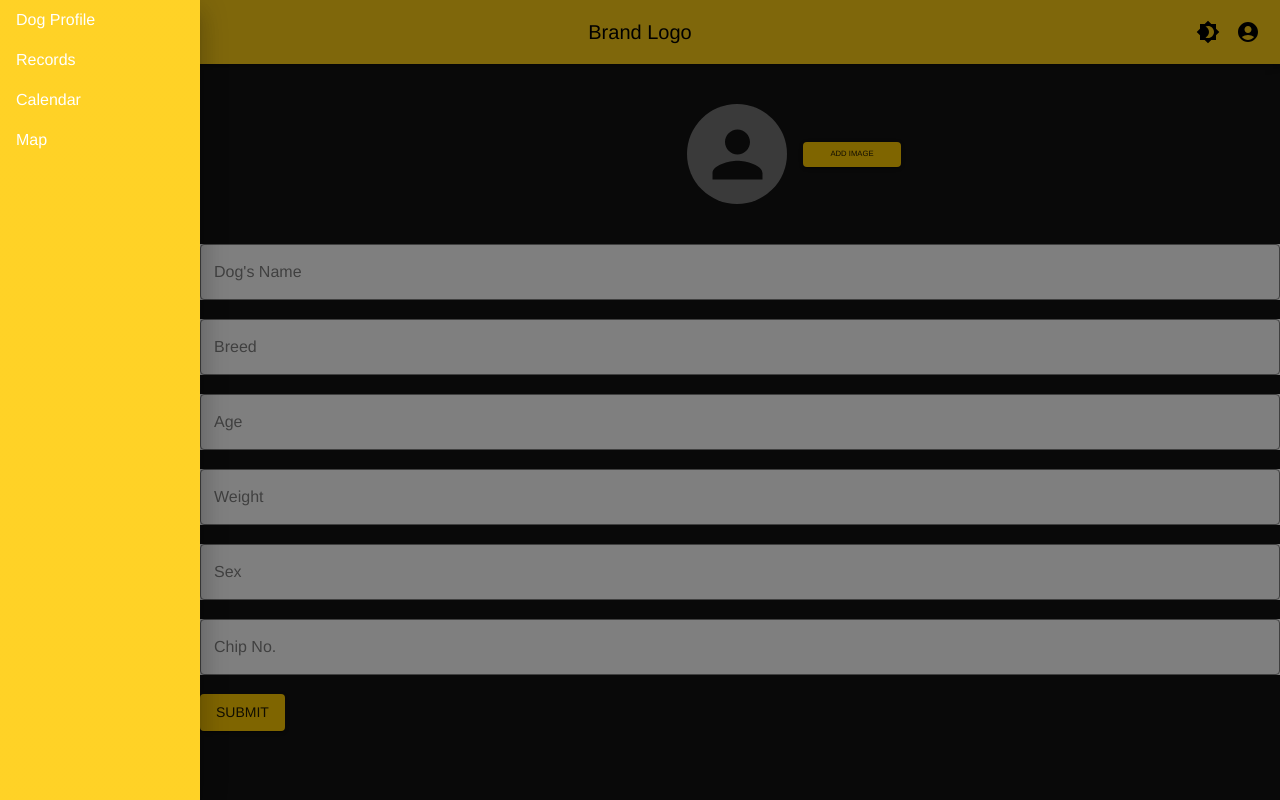
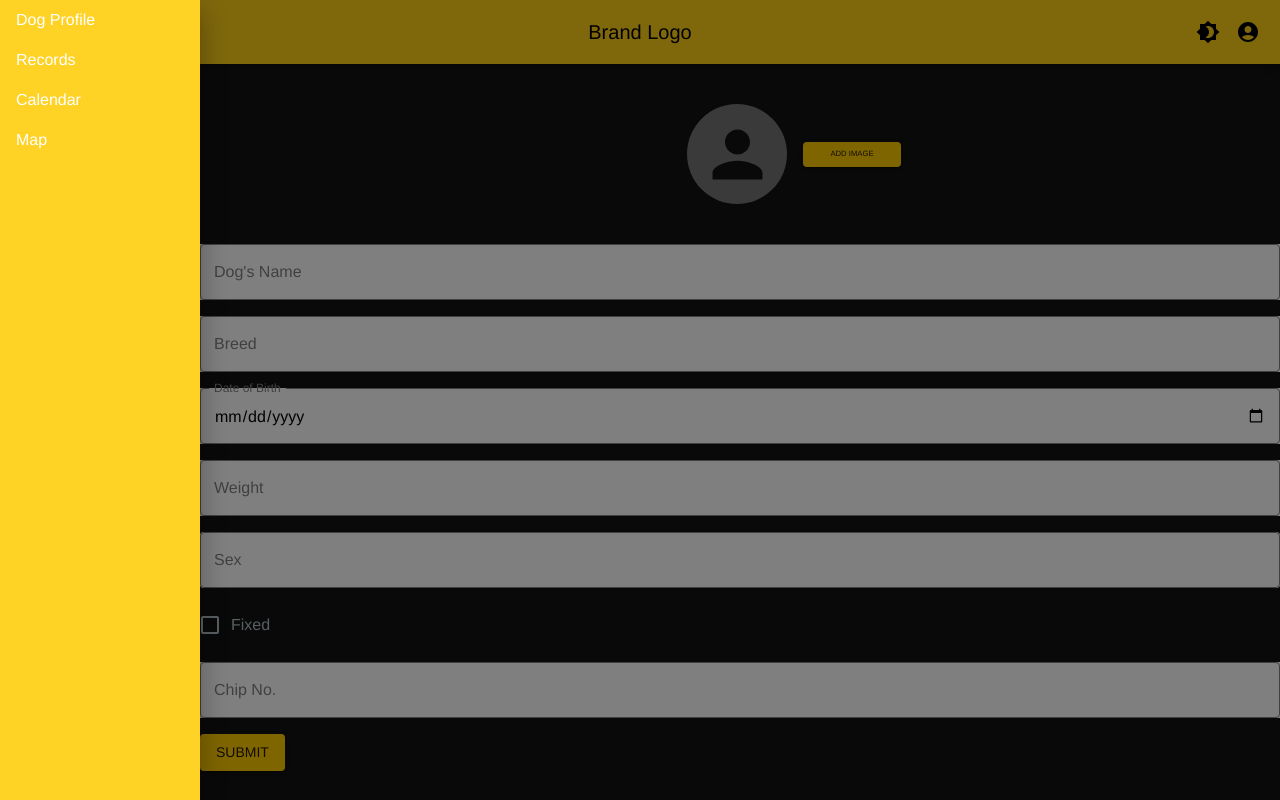
Before and after one commit to JohnDurand33/FurBuddyFrontEnd, a React (Vite) app: page /dogs/new in a window 1280 px wide. Built offline with nearby package versions, Linux system fonts and the light colour scheme; no server answers; a web font is replaced by a local one.

Commit message:
Successful profile creation

```diff
--- a/src/context/AuthContext.jsx
+++ b/src/context/AuthContext.jsx
@@ -19,12 +19,6 @@ export const AuthProvider = ({ children }) => {
     const [loading, setLoading] = useState(false);
     const navigate = useNavigate();
 
-    useEffect(() => {
-        const token = getToken();
-        if (token) {
-            fetchUser(token);
-        }
-    }, []);
 
     //fetchUser Uses token passed in to function to setUser information
     const fetchUser = async (token) => {
--- a/src/pages/DogProfileCreate.jsx
+++ b/src/pages/DogProfileCreate.jsx
@@ -1,37 +1,30 @@
 import React, { useState } from 'react';
-import { Grid, Box, Avatar, Button, TextField, Typography } from '@mui/material';
-import { Formik, Form, Field, ErrorMessage } from 'formik';
-import * as Yup from 'yup';
+import { Grid, Box, Avatar, Button, TextField, Typography, Checkbox, FormControlLabel, Select, MenuItem, FormControl, InputLabel } from '@mui/material';
 import { storage } from '../config/firebase.js';
 import { ref, uploadBytes, getDownloadURL } from 'firebase/storage';
+import { getToken } from '../utils/token';
+import axios from 'axios';
+import { backEndUrl } from '../utils/config.js';
 
 const DogProfileCreate = () => {
-    const [image, setImage] = useState(null);
-    const [imageUrl, setImageUrl] = useState('');
+    console.log("DogProfileCreate component rendered"); // Initial render log
 
-    const initialValues = {
+    const [formValues, setFormValues] = useState({
         name: '',
         breed: '',
-        age: '',
+        date_of_birth: '',
         weight: '',
         sex: '',
         fixed: false,
         chip_number: '',
-        img_url: '',
-    };
-
-    const validationSchema = Yup.object({
-        name: Yup.string().required('Name is required'),
-        breed: Yup.string(),
-        age: Yup.number(),
-        weight: Yup.number(),
-        sex: Yup.string(),
-        fixed: Yup.boolean(),
-        chip_number: Yup.string().optional().length(15, 'Microchip number is usually 15 characters long.'),
-        img_url: Yup.string().required('Image is required')
+        image_path: ''  // Using image_path to store the URL
     });
 
+    const [errors, setErrors] = useState({});
+    const [image, setImage] = useState(null);
+
     const handleImageChange = (e) => {
+        console.log("Image selected:", e.target.files[0]); // Log selected image
         if (e.target.files[0]) {
             setImage(e.target.files[0]);
         }
@@ -39,46 +32,128 @@ const DogProfileCreate = () => {
 
     const handleImageUpload = async () => {
         if (image) {
+            console.log("Uploading image:", image.name); // Log before upload
             const storageRef = ref(storage, `dog_images/${image.name}`);
             await uploadBytes(storageRef, image);
             const url = await getDownloadURL(storageRef);
-            setImageUrl(url);
+            console.log('Image uploaded:', url); // Log after upload
+
+            // Update formValues with the image path after successful upload
+            setFormValues((prevValues) => ({
+                ...prevValues,
+                image_path: url
+            }));
+
             return url;
         }
+        return null;
     };
 
-    const handleSubmit = async (values, actions) => {
-        console.log('submitting', values);
-        try { if (image) {
-            const imageUrl = await handleImageUpload();
-            console.log('handleImageUpload completed')
-            values.img_url = imageUrl;
-            console.log('imgUrl', imageUrl)
-        }} catch (err) {
-            setServerError(err.message || 'Sign-up failed. Please try again.');
-        } finally {
-            actions.setSubmitting(false);
-            Navigate('/dog/view');
+    const validateForm = () => {
+        console.log("Validating form"); // Log validation start
+        let formErrors = {};
+
+        if (!formValues.name) {
+            formErrors.name = 'Name is required';
+        }
+        if (!formValues.date_of_birth) {
+            formErrors.date_of_birth = 'Date of Birth is required';
+        }
+        if (!formValues.image_path) {
+            formErrors.image_path = 'Image is required';
+        }
+
+        setErrors(formErrors);
+        console.log("Form validation errors:", formErrors); // Log validation errors
+        return Object.keys(formErrors).length === 0;
+    };
+
+    const handleChange = (e) => {
+        const { name, value, type, checked } = e.target;
+        console.log(`Field changed: ${name}, Value: ${value}`); // Log field changes
+        setFormValues({
+            ...formValues,
+            [name]: type === 'checkbox' ? checked : value,
+        });
+    };
+
+    const handleSubmit = async (e) => {
+        e.preventDefault();
+        console.log("Form submitted"); // Log form submission
+
+        // Handle image upload if an image is selected
+        if (image) {
+            await handleImageUpload();  // This will update formValues.image_path
+        }
+
+        // If no image was uploaded, set image_path to an empty string
+        if (!formValues.image_path) {
+            setFormValues((prevValues) => ({
+                ...prevValues,
+                image_path: ''
+            }));
+        }
+
+        // Perform form validation after setting image_path
+        if (!validateForm()) {
+            console.log("Form validation failed"); // Log failed validation
+            return;
+        }
+
+        console.log("Form validation passed"); // Log successful validation
+
+        try {
+            const submissionData = { ...formValues };
+
+            console.log("Submitting form data:", submissionData); // Log data being submitted
+
+            const response = await axios.post(
+                `${backEndUrl}/profiles/new`,
+                submissionData,
+                {
+                    headers: {
+                        "Content-Type": "application/json",
+                        "Authorization": `Bearer ${getToken()}`
+                    },
+                }
+            );
+
+            if (response.status === 201) {
+                console.log('Dog profile created successfully:', response.data); // Log successful submission
+                // Reset form state
+                setFormValues({
+                    name: '',
+                    breed: '',
+                    date_of_birth: '',
+                    weight: '',
+                    sex: '',
+                    fixed: false,
+                    chip_number: '',
+                    image_path: ''  // Clear image_path after successful submission
+                });
+                setErrors({});
+                setImage(null);
+            } else {
+                console.error('Error creating dog profile:', response.data);
+                setErrors({ submit: response.data.message });
+            }
+        } catch (err) {
+            console.error('Error during form submission:', err);
+            setErrors({ submit: 'An error occurred. Please try again later.' });
         }
     };
 
     return (
-        <Formik
-            initialValues={initialValues}
-            validationSchema={validationSchema}
-            onSubmit={handleSubmit}
-        >
-            {({ setFieldValue, isSubmitting, errors, touched }) => (
-                <Form>
+        <form onSubmit={handleSubmit}>
             <Grid container alignItems="center" justifyContent="center" spacing={2} sx={{ pt: 5 }}>
                 {/* Avatar and Upload Button */}
                 <Grid item xs={12} container justifyContent="center">
-                            <Box sx={{ display: 'flex', alignItems: 'center', justifyContent: 'center', width: '100%', ml:'10%'}}>
+                    <Box sx={{ display: 'flex', alignItems: 'center', justifyContent: 'center', width: '100%', ml: '10%' }}>
                         {/* Center the Avatar */}
                         <Box sx={{ display: 'flex', alignItems: 'center', justifyContent: 'center' }}>
                             <Avatar
                                 alt="Dog's Image"
-                                        src={imageUrl || ""}
+                                src={formValues.image_path || ""}
                                 sx={{ width: 100, height: 100 }}
                             />
                         </Box>
@@ -94,90 +169,116 @@ const DogProfileCreate = () => {
                             <input
                                 type="file"
                                 hidden
-                                            onChange={(e) => {
-                                                handleImageChange(e);
-                                                setFieldValue('img_url', e.target.value);
-                                            }}
+                                onChange={handleImageChange}
                             />
                         </Button>
-
                     </Box>
                 </Grid>
 
                 {/* Dog's Name */}
                 <Grid item xs={12} style={{ margin: '0 auto', width: '80%', paddingTop: '2.5rem' }}>
-                            <Field
-                                as={TextField}
+                    <TextField
                         fullWidth
                         name="name"
                         label="Dog's Name"
                         variant="outlined"
-                                error={Boolean(errors.name && touched.name)}
-                                helperText={<ErrorMessage name="name" />}
+                        value={formValues.name}
+                        onChange={handleChange}
+                        error={Boolean(errors.name)}
+                        helperText={errors.name}
                     />
                 </Grid>
 
-                        {/* Other Fields */}
+                {/* Breed */}
                 <Grid item xs={12} style={{ margin: '0 auto', width: '80%' }}>
-                            <Field
-                                as={TextField}
+                    <TextField
                         fullWidth
                         name="breed"
                         label="Breed"
                         variant="outlined"
-                                error={Boolean(ErrorMessage.breed)}
-                                helperText={<ErrorMessage name="breed" />}
+                        value={formValues.breed}
+                        onChange={handleChange}
+                        error={Boolean(errors.breed)}
+                        helperText={errors.breed}
                     />
                 </Grid>
+
+                {/* Date of Birth */}
                 <Grid item xs={12} style={{ margin: '0 auto', width: '80%' }}>
-                            <Field
-                                as={TextField}
+                    <TextField
                         fullWidth
-                                name="age"
-                                label="Age"
+                        name="date_of_birth"
+                        label="Date of Birth"
                         variant="outlined"
-                                error={Boolean(ErrorMessage.age)}
-                                helperText={<ErrorMessage name="age" />}
+                        type="date"
+                        InputLabelProps={{ shrink: true }}
+                        value={formValues.date_of_birth}
+                        onChange={handleChange}
+                        error={Boolean(errors.date_of_birth)}
+                        helperText={errors.date_of_birth}
                     />
                 </Grid>
+
+                {/* Weight */}
                 <Grid item xs={12} style={{ margin: '0 auto', width: '80%' }}>
-                            <Field
-                                as={TextField}
+                    <TextField
                         fullWidth
                         name="weight"
                         label="Weight"
                         variant="outlined"
-                                error={Boolean(ErrorMessage.weight)}
-                                helperText={<ErrorMessage name="weight" />}
+                        value={formValues.weight}
+                        onChange={handleChange}
+                        error={Boolean(errors.weight)}
+                        helperText={errors.weight}
                     />
                 </Grid>
+
+                {/* Sex */}
                 <Grid item xs={12} style={{ margin: '0 auto', width: '80%' }}>
-                            <Field
-                                as={TextField}
-                                fullWidth
+                    <FormControl fullWidth variant="outlined" error={Boolean(errors.sex)}>
+                        <InputLabel>Sex</InputLabel>
+                        <Select
                             name="sex"
                             label="Sex"
-                                variant="outlined"
-                                error={Boolean(ErrorMessage.sex)}
-                                helperText={<ErrorMessage name="sex" />}
+                            value={formValues.sex}
+                            onChange={handleChange}
+                        >
+                            <MenuItem value="Male">Male</MenuItem>
+                            <MenuItem value="Female">Female</MenuItem>
+                        </Select>
+                        {errors.sex && (
+                            <Typography variant="caption" color="error">
+                                {errors.sex}
+                            </Typography>
+                        )}
+                    </FormControl>
+                </Grid>
+
+                {/* Fixed */}
+                <Grid item xs={12} style={{ margin: '0 auto', width: '80%' }}>
+                    <FormControlLabel
+                        control={<Checkbox checked={formValues.fixed} onChange={handleChange} name="fixed" />}
+                        label="Fixed"
                     />
                 </Grid>
+
+                {/* Chip Number */}
                 <Grid item xs={12} style={{ margin: '0 auto', width: '80%' }}>
-                            <Field
-                                as={TextField}
+                    <TextField
                         fullWidth
                         name="chip_number"
                         label="Chip No."
                         variant="outlined"
-                                error={Boolean(ErrorMessage.chip_number)}
-                                helperText={<ErrorMessage name="chip_number" />}
+                        value={formValues.chip_number}
+                        onChange={handleChange}
+                        error={Boolean(errors.chip_number)}
+                        helperText={errors.chip_number}
                     />
                 </Grid>
 
                 {/* Submit Button */}
                 <Grid item xs={12} style={{ margin: '0 auto', width: '80%' }}>
                     <Button
-                                onClick={handleSubmit}
                         type="submit"
                         variant="contained"
                         color="primary"
@@ -186,9 +287,7 @@ const DogProfileCreate = () => {
                     </Button>
                 </Grid>
             </Grid>
-                </Form>
-            )}
-        </Formik>
+        </form>
     );
 };
 
--- a/src/pages/LogIn.jsx
+++ b/src/pages/LogIn.jsx
@@ -38,7 +38,7 @@ const Login = (isDark) => {
                 "password": values.password,
             };
 
-            const res = await axios.post(`${backEndUrl}/owner/login`, payload, {
+            const res = await axios.post(`${backEndUrl}/owners/login`, payload, {
                 headers: {
                     'Content-Type': 'application/json',
                 }
@@ -64,7 +64,7 @@ const Login = (isDark) => {
             setUser(user)
             console.log('Firebase Google user logged in:', user);
 
-            const res = await axiosInstanceCORS.post(`owner/login`, payload, {
+            const res = await axiosInstanceCORS.post(`owners/login`, payload, {
                 headers: {
                     'Content-Type': 'application/json',
                 }
--- a/src/utils/TokenRequiredApiCall.js
+++ b/src/utils/TokenRequiredApiCall.js
@@ -1,8 +1,8 @@
 import axios from "axios";
-import {backEndUrl} from '../utils/config'
+import { backEndUrl } from '../utils/config'
 
 const TokenRequiredApiCall = axios.create({
-    baseURL:`${backEndUrl}`,
+    baseURL: `${backEndUrl}`,
     headers: {
         "Content-Type": "application/json",
     },
```
Lines whose indentation alone changed are shown as unchanged.
